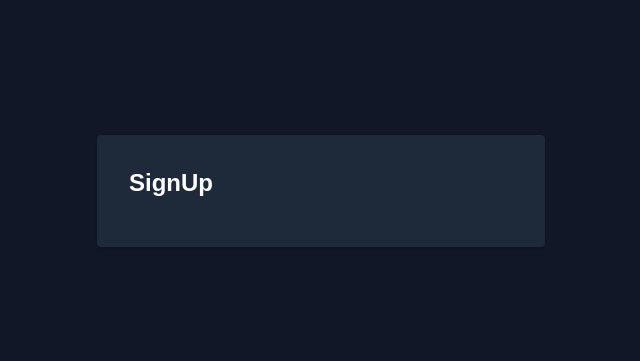
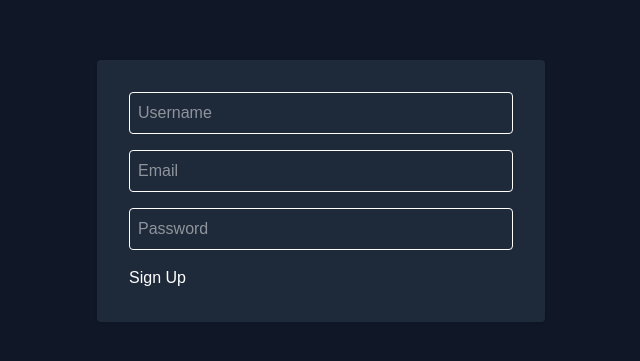
Before and after one commit to Hruchman-Ruslan/my-project-fronted, a Next.js app: page /sign-up in a window 1280 px wide. Shown: the part 209-570 px from the top of the page, without its empty margins (319-959 px from the left). Built offline with nearby package versions, Linux system fonts and the light colour scheme.

Commit message:
feat: sing up and sign in

```diff
--- a/app/(auth)/sign-in/page.tsx
+++ b/app/(auth)/sign-in/page.tsx
@@ -1,7 +1,16 @@
+import { signIn } from '@/app/actions/auth-actions'
+
+import AuthForm from '@/app/components/auth-form'
+
 export default function SignIn() {
 	return (
-		<div>
-			<h1 className='text-2xl font-bold mb-4'>SignIn</h1>
-		</div>
+		<AuthForm
+			action={signIn}
+			fields={[
+				{ name: 'email', type: 'email', placeholder: 'Email' },
+				{ name: 'password', type: 'password', placeholder: 'Password' },
+			]}
+			buttonText='Sign In'
+		/>
 	)
 }
--- a/app/(auth)/sign-up/page.tsx
+++ b/app/(auth)/sign-up/page.tsx
@@ -1,7 +1,17 @@
+import { signUp } from '@/app/actions/auth-actions'
+
+import AuthForm from '@/app/components/auth-form'
+
 export default function SignUp() {
 	return (
-		<div>
-			<h1 className='text-2xl font-bold mb-4'>SignUp</h1>
-		</div>
+		<AuthForm
+			action={signUp}
+			fields={[
+				{ name: 'username', type: 'text', placeholder: 'Username' },
+				{ name: 'email', type: 'email', placeholder: 'Email' },
+				{ name: 'password', type: 'password', placeholder: 'Password' },
+			]}
+			buttonText='Sign Up'
+		/>
 	)
 }
--- /dev/null
+++ b/app/actions/auth-actions.ts
@@ -0,0 +1,62 @@
+'use server'
+
+import { cookies } from 'next/headers'
+
+const AUTH_URL = process.env.AUTH_URL
+
+export async function signUp(_: any, formData: FormData) {
+	const username = formData.get('username')
+	const email = formData.get('email')
+	const password = formData.get('password')
+
+	try {
+		const res = await fetch(`${AUTH_URL}/sign-up`, {
+			method: 'POST',
+			headers: { 'Content-Type': 'application/json' },
+			body: JSON.stringify({ username, email, password }),
+		})
+
+		if (!res.ok) {
+			const data = await res.json()
+			return { error: data.message || 'Registration failed' }
+		}
+
+		const data = await res.json()
+		const token = data?.user?.token
+
+		const cookiesStore = await cookies()
+		cookiesStore.set('token', token)
+
+		return { success: true }
+	} catch {
+		return { error: 'Something went wrong. Please try again.' }
+	}
+}
+
+export async function signIn(_: any, formData: FormData) {
+	const email = formData.get('email')
+	const password = formData.get('password')
+
+	try {
+		const res = await fetch(`${AUTH_URL}/sign-in`, {
+			method: 'POST',
+			headers: { 'Content-Type': 'application/json' },
+			body: JSON.stringify({ email, password }),
+		})
+
+		if (!res.ok) {
+			const data = await res.json()
+			return { error: data.message || 'Login failed' }
+		}
+
+		const data = await res.json()
+		const token = data?.user?.token
+
+		const cookiesStore = await cookies()
+		cookiesStore.set('token', token)
+
+		return { success: true }
+	} catch {
+		return { error: 'Something went wrong. Please try again.' }
+	}
+}
--- /dev/null
+++ b/app/components/auth-form.tsx
@@ -0,0 +1,37 @@
+'use client'
+
+import { useActionState } from 'react'
+
+import SubmitButton from './submit-button'
+
+interface AuthFormProps {
+	action: (prevState: any, formData: FormData) => Promise<any>
+	fields: { name: string; type: string; placeholder: string }[]
+	buttonText: string
+}
+
+export default function AuthForm({
+	action,
+	fields,
+	buttonText,
+}: AuthFormProps) {
+	const [state, formAction] = useActionState(action, null)
+
+	return (
+		<form action={formAction} className='space-y-4'>
+			{fields.map(field => (
+				<input
+					key={field.name}
+					name={field.name}
+					type={field.type}
+					required
+					placeholder={field.placeholder}
+					className='block w-full p-2 border rounded'
+				/>
+			))}
+			<SubmitButton title={buttonText} />
+			{state?.error && <p className='text-red-500'>{state.error}</p>}
+			{state?.success && <p className='text-green-500'>Success!</p>}
+		</form>
+	)
+}
--- /dev/null
+++ b/app/components/submit-button.tsx
@@ -0,0 +1,8 @@
+'use client'
+
+import { useFormStatus } from 'react-dom'
+
+export default function SubmitButton({ title }: { title: string }) {
+	const { pending } = useFormStatus()
+	return <button disabled={pending}>{pending ? 'Loading...' : title}</button>
+}
```
